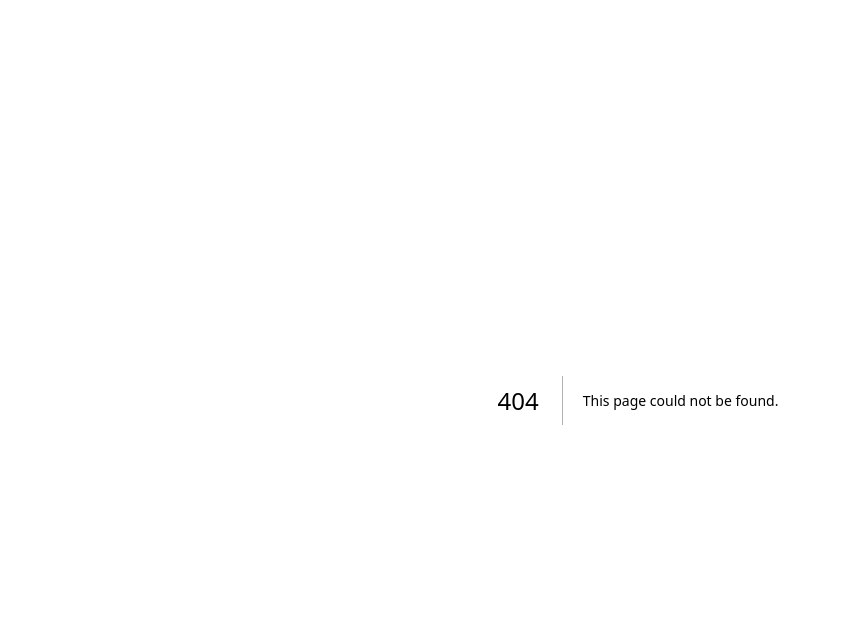
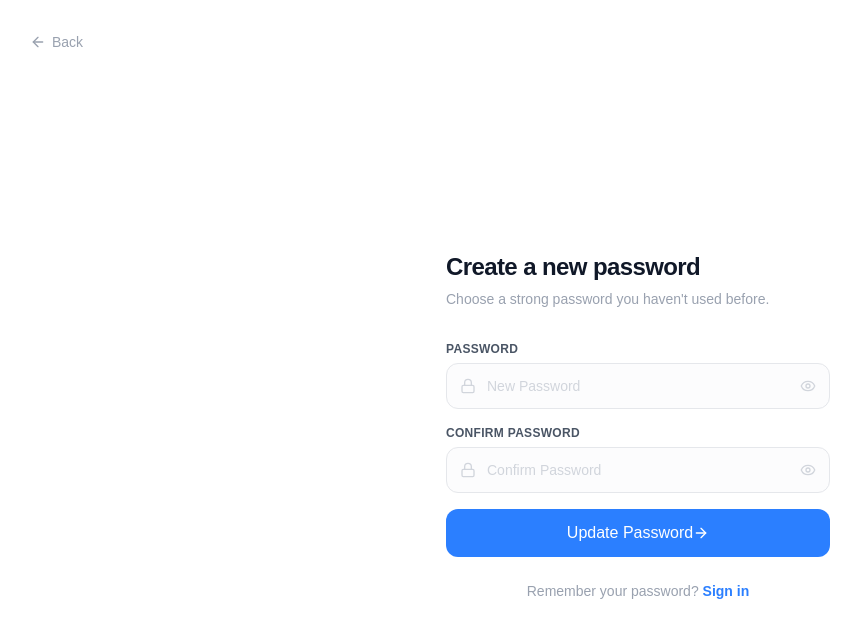
Before and after one commit to ereibor/habiitz-frontend, a Next.js app: page /change-password in a window 1280 px wide. Before the commit this address had no page. Shown: the top 638 px of the page, without its empty margins (2-863 px from the left). Built offline with nearby package versions, Linux system fonts and the light colour scheme.

Commit message:
feat: add Change Password page with form and navigation

```diff
--- /dev/null
+++ b/app/(auth)/change-password/page.tsx
@@ -0,0 +1,119 @@
+"use client";
+
+import Button from "@/app/components/Button";
+import Input from "@/app/components/Input";
+import { routes } from "@/routes";
+import {
+  ArrowLeftIcon,
+  ArrowRightIcon,
+  CalendarCheckIcon,
+  LockIcon,
+} from "lucide-react";
+import Link from "next/link";
+import { useRouter } from "next/navigation";
+import { useState } from "react";
+
+const ChangePassword = () => {
+  const [isLoading, setIsLoading] = useState(false);
+  const router = useRouter();
+
+  return (
+    <div className="min-h-screen w-full flex">
+      <div className="flex-1 flex flex-col bg-white">
+        {/* Mobile Header */}
+        <div className="lg:hidden flex items-center justify-between px-5 py-4 border-b border-gray-100">
+          <Button
+            onClick={() => router.back()}
+            className="p-1.5 rounded-lg hover:bg-gray-100 text-gray-400 transition-colors"
+          >
+            <ArrowLeftIcon className="w-5 h-5" />
+          </Button>
+
+          <div className="flex items-center gap-2">
+            <div className="w-7 h-7 rounded-lg bg-linear-to-br from-sky-500 to-blue-600 flex items-center justify-center">
+              <CalendarCheckIcon className="w-3.5 h-3.5 text-white" />
+            </div>
+
+            <span className="text-sm font-bold text-gray-900">Habiitz</span>
+          </div>
+
+          <div className="w-8" />
+        </div>
+
+        {/* Desktop Back Button */}
+        <div className="hidden lg:block px-8 pt-8">
+          <Button
+            onClick={() => router.back()}
+            className="flex items-center gap-1.5 text-sm text-gray-400 hover:text-gray-600 transition-colors"
+          >
+            <ArrowLeftIcon className="w-4 h-4" />
+            Back
+          </Button>
+        </div>
+
+        {/* Form */}
+        <div className="flex-1 flex items-center justify-center px-5 py-12">
+          <div className="w-full max-w-sm">
+            <div className="mb-8">
+              <h1 className="text-2xl font-extrabold text-gray-900 tracking-tight mb-1.5">
+                Create a new password
+              </h1>
+
+              <p className="text-sm text-gray-400">
+                Choose a strong password you haven&apos;t used before.
+              </p>
+            </div>
+
+            <form className="space-y-4">
+              <Input
+                type="password"
+                placeholder="New Password"
+                label="PASSWORD"
+                className="w-full pl-10 pr-4 py-3 rounded-xl border text-sm text-gray-900 focus:outline-none focus:ring-2 focus:ring-blue-400 focus:border-transparent transition-shadow border-gray-200 bg-gray-50/50"
+                icon={LockIcon}
+                id="new-password"
+                showPasswordToggle
+              />
+
+              <Input
+                type="password"
+                placeholder="Confirm Password"
+                label="CONFIRM PASSWORD"
+                className="w-full pl-10 pr-4 py-3 rounded-xl border text-sm text-gray-900 focus:outline-none focus:ring-2 focus:ring-blue-400 focus:border-transparent transition-shadow border-gray-200 bg-gray-50/50"
+                icon={LockIcon}
+                id="confirm-password"
+                showPasswordToggle
+              />
+
+              <Button
+                type="submit"
+                className="w-full py-3 px-4 bg-blue-500 hover:bg-blue-600 text-white font-medium rounded-xl transition-colors"
+              >
+                {isLoading ? (
+                  <div className="w-4 h-4 border-2 border-white/30 border-t-white rounded-full animate-spin" />
+                ) : (
+                  <>
+                    Update Password
+                    <ArrowRightIcon className="w-4 h-4" />
+                  </>
+                )}
+              </Button>
+            </form>
+
+            <p className="text-center text-sm text-gray-400 mt-6">
+              Remember your password?{" "}
+              <Link
+                href={routes.SIGNIN}
+                className="text-blue-500 hover:text-blue-600 font-semibold transition-colors"
+              >
+                Sign in
+              </Link>
+            </p>
+          </div>
+        </div>
+      </div>
+    </div>
+  );
+};
+
+export default ChangePassword;
```
